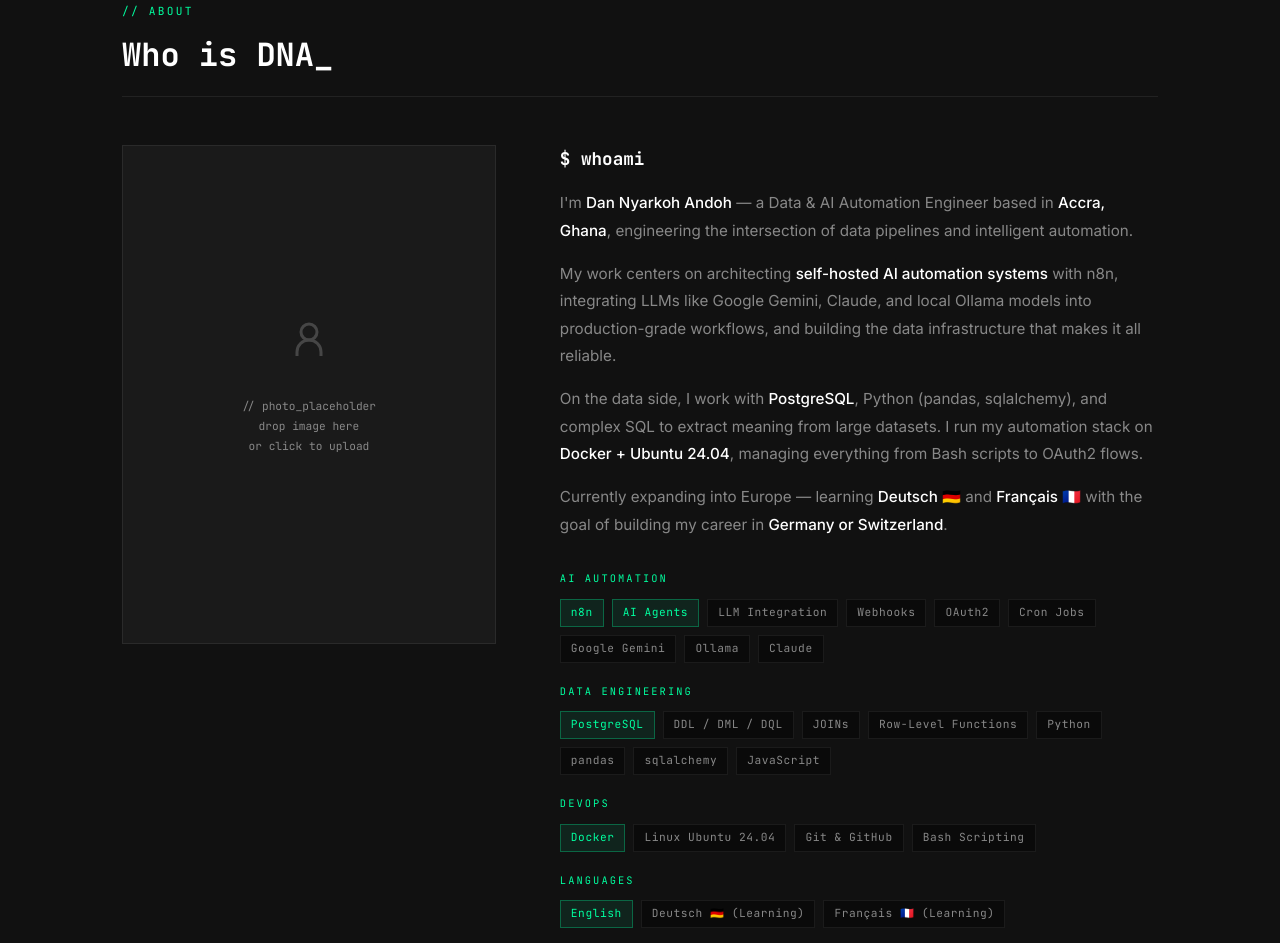
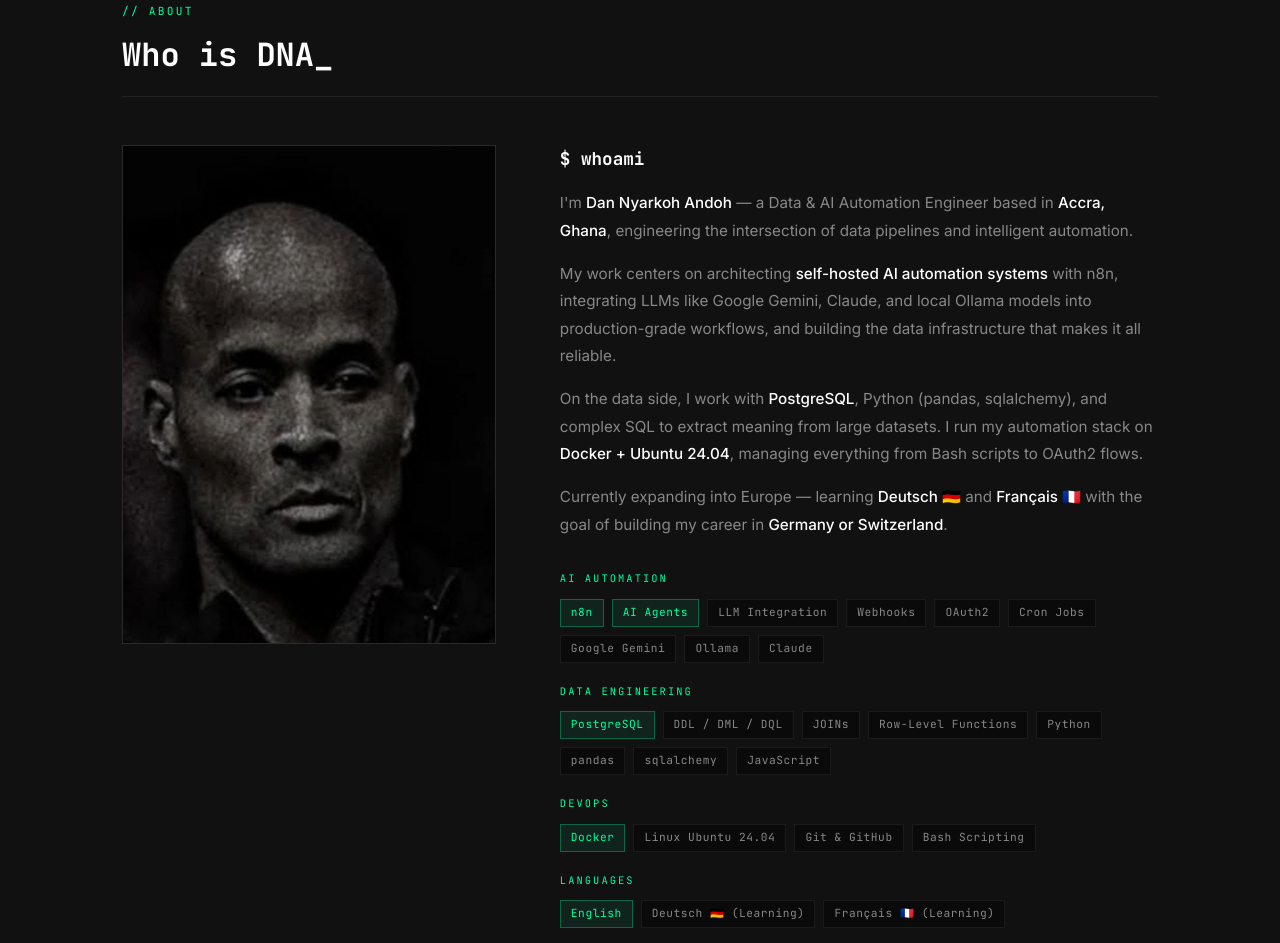
Before and after one commit to 99-dn/My-portfolio, a plain HTML site: page index.html in a window 1280 px wide. Shown: the part 909-1852 px from the top of the page. Drawn offline with nearby package versions, Linux system fonts and the light colour scheme.

Commit message:
Add my picture

```diff
--- a/index.html
+++ b/index.html
@@ -851,9 +851,9 @@
     <div class="about-grid">
       <div>
         <div class="photo-zone" id="photoZone">
-          <img id="profilePhoto" src="" alt="DNA">
-          <svg class="photo-icon" xmlns="http://www.w3.org/2000/svg" viewBox="0 0 24 24" fill="none" stroke="currentColor" stroke-width="1.5"><circle cx="12" cy="8" r="4"/><path d="M6 20v-2a6 6 0 0 1 12 0v2"/></svg>
-          <div class="placeholder-text">
+          <img id="profilePhoto" src="./assets/images/profile.jpg" alt="DNA" style="display:block">
+          <svg class="photo-icon" style="display:none" xmlns="http://www.w3.org/2000/svg" viewBox="0 0 24 24" fill="none" stroke="currentColor" stroke-width="1.5"><circle cx="12" cy="8" r="4"/><path d="M6 20v-2a6 6 0 0 1 12 0v2"/></svg>
+          <div class="placeholder-text" style="display:none">
             // photo_placeholder<br>
             drop image here<br>
             or click to upload
```
